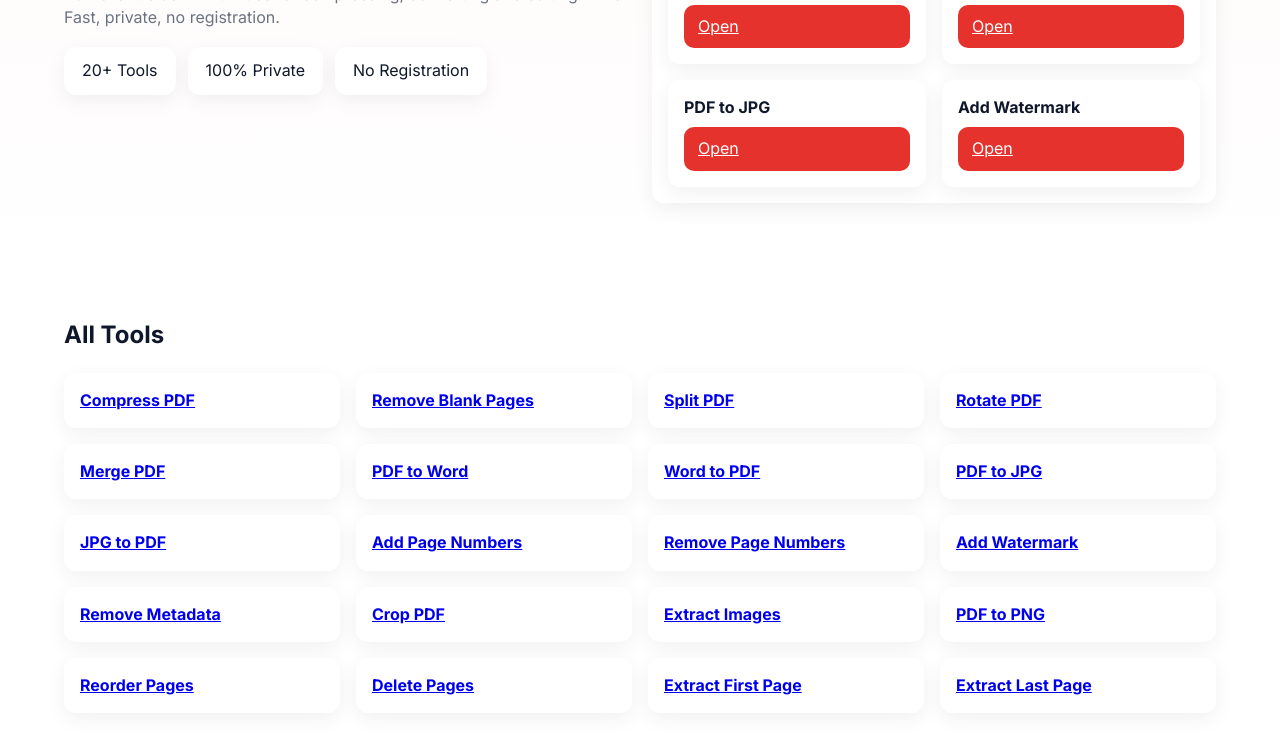
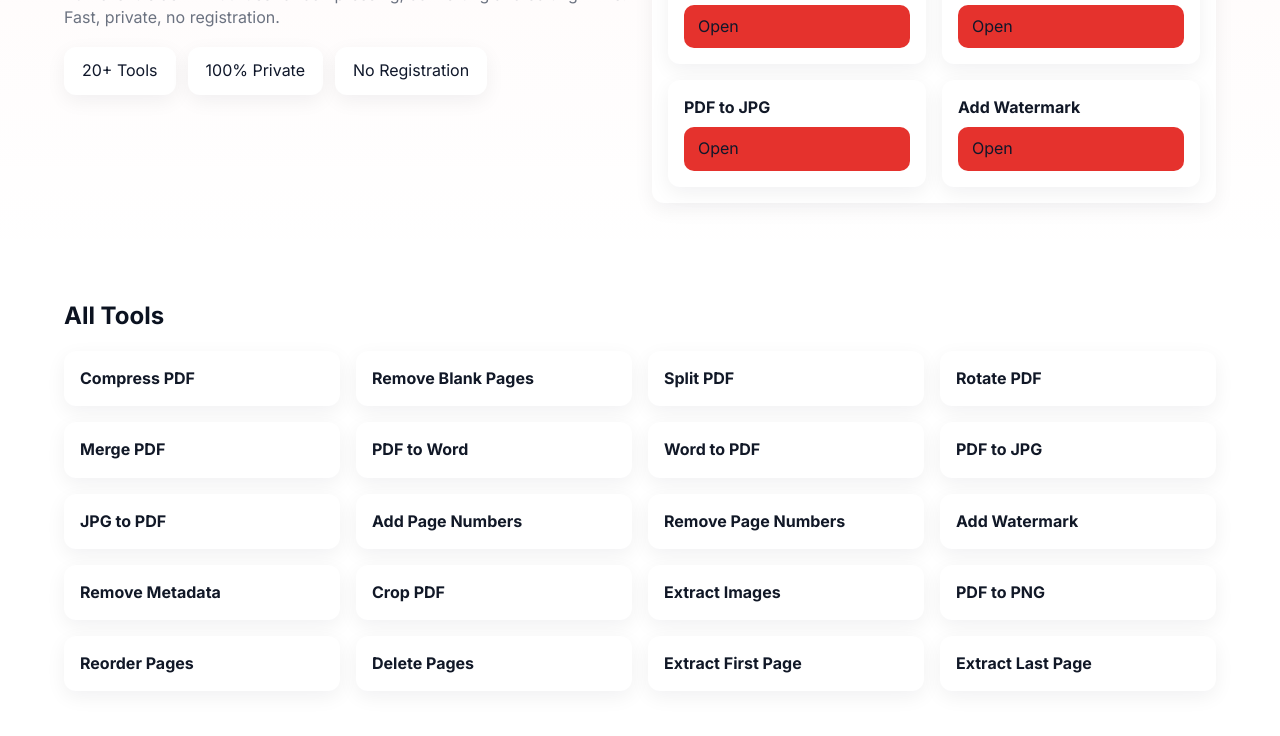
Before and after one commit to Ganesh081/-toolmetric-in, a plain HTML site: page toolmetric/index.html in a window 1280 px wide. Shown: the part 377-1113 px from the top of the page. Drawn offline with Linux system fonts and the light colour scheme.

Commit message:
change css

```diff
--- a/toolmetric/style.css
+++ b/toolmetric/style.css
@@ -13,6 +13,8 @@ body{
   margin:0;background:var(--bg);color:#0f172a;-webkit-font-smoothing:antialiased;
   -moz-osx-font-smoothing:grayscale;line-height:1.45;font-size:16px;
 }
+a{color:inherit;text-decoration:none}
+a:hover{color:var(--primary)}
 .container{max-width:1200px;margin:0 auto;padding:24px}
 /* Navbar */
 .nav{display:flex;align-items:center;justify-content:space-between;padding:18px 24px}
@@ -33,9 +35,12 @@ body{
 
 /* Cards */
 .grid{display:grid;grid-template-columns:repeat(auto-fit,minmax(220px,1fr));gap:16px;margin-top:18px}
-.card{background:#fff;border-radius:12px;padding:16px;box-shadow:var(--card-shadow);display:flex;flex-direction:column;gap:8px}
-.card h3{margin:0;font-size:16px}
-.btn{display:inline-flex;gap:8px;align-items:center;padding:10px 14px;border-radius:10px;border:none;background:var(--primary);color:#fff;cursor:pointer}
+.card{background:#fff;border-radius:12px;padding:16px;box-shadow:var(--card-shadow);display:flex;flex-direction:column;gap:8px;transition:all 0.3s ease}
+.card:hover{box-shadow:0 12px 24px rgba(16,24,40,0.1);transform:translateY(-2px)}
+.card h3{margin:0;font-size:16px;color:#111827}
+.card a{color:inherit}
+.btn{display:inline-flex;gap:8px;align-items:center;padding:10px 14px;border-radius:10px;border:none;background:var(--primary);color:#fff;cursor:pointer;transition:background 0.2s}
+.btn:hover{background:#d42420}
 .btn.secondary{background:#f3f4f6;color:#111}
 
 /* Tool page UI */
@@ -51,6 +56,10 @@ body{
 footer{border-top:1px solid #eef2f7;padding:24px;margin-top:36px}
 .footer-grid{display:flex;flex-wrap:wrap;gap:16px;justify-content:space-between}
 
+/* Section headings */
+section h2{font-size:24px;margin:0 0 12px;color:#0b1220;font-weight:700}
+section{margin-bottom:32px}
+
 /* Responsive */
 @media (max-width:900px){
   .hero-grid{flex-direction:column}
```
